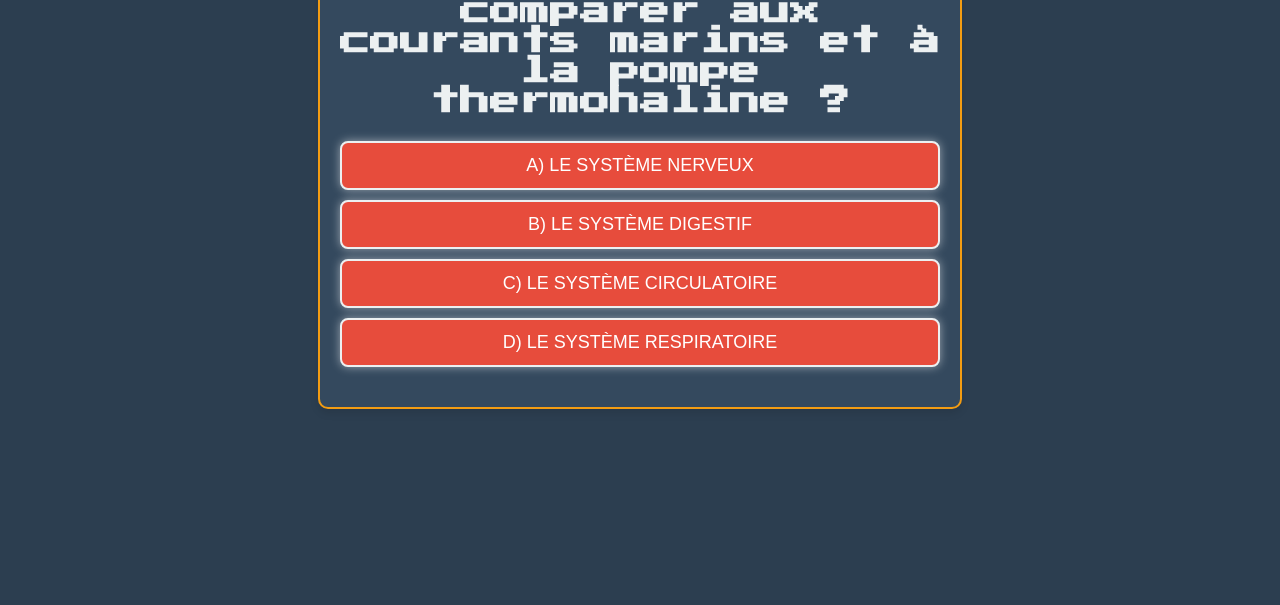
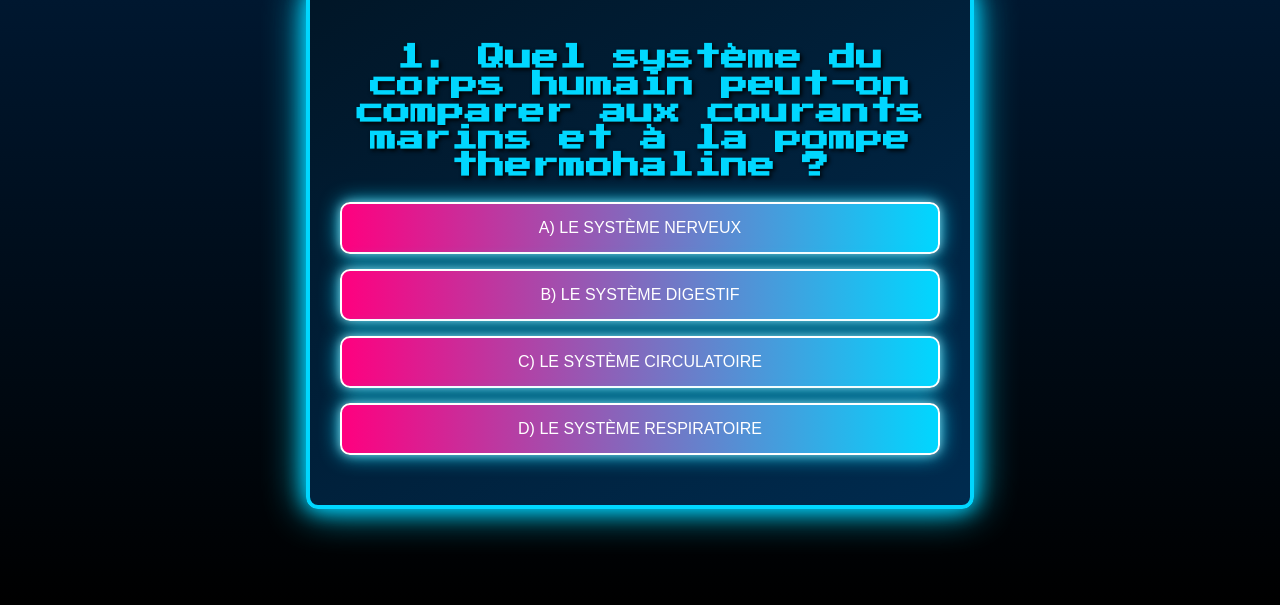
Before and after one commit to Guyliane03/projet-nuit-info-2024, a plain HTML site: page src/quizz/quizz_index.html in a window 1280 px wide. Shown: the part 195-800 px from the top of the page. Drawn offline with Linux system fonts and the light colour scheme.

Commit message:
Update quizz_style.css
retro gamin on

```diff
--- a/src/quizz/quizz_style.css
+++ b/src/quizz/quizz_style.css
@@ -3,44 +3,63 @@
 
 body {
     font-family: 'Press Start 2P', cursive; /* Police pixelisée */
-    margin: 20px;
-    background-color: #2c3e50; /* Fond sombre pour l'effet rétro */
-    color: #fff; /* Texte en blanc pour contraster avec le fond sombre */
+    margin: 0;
+    padding: 0;
+    background: linear-gradient(180deg, #001f3f, #000); /* Dégradé sombre pour l'effet arcade */
+    color: #fff; /* Texte blanc */
+    text-shadow: 1px 1px 2px #000; /* Légère ombre pour le texte */
+    display: flex;
+    justify-content: center;
+    align-items: center;
+    flex-direction: column;
+    height: 100vh;
 }
 
 h1 {
     text-align: center;
-    color: #f39c12; /* Couleur néon orange pour le titre */
-    font-size: 36px;
-    text-shadow: 2px 2px 4px #000000; /* Ombre portée pour un effet rétro */
+    color: #ff007f; /* Couleur néon rose */
+    font-size: 40px;
+    text-shadow: 3px 3px 6px #ff007f, 0 0 10px #ff007f, 0 0 20px #ff007f; /* Effet lumineux */
+    margin-bottom: 20px;
+}
+
+#quiz-container {
+    max-width: 600px;
+    margin: 20px auto;
+    padding: 30px;
+    background: linear-gradient(145deg, #011627, #002b4f); /* Nouveau dégradé bleu sombre */
+    border-radius: 12px;
+    border: 4px solid #00d7ff; /* Bordure néon cyan */
+    box-shadow: 0 0 20px #00d7ff, 0 0 40px #00d7ff; /* Effet lumineux cyan */
 }
 
 .question {
     margin-bottom: 20px;
-    font-size: 20px;
-    color: #ecf0f1; /* Texte en gris clair pour les questions */
+    font-size: 18px;
+    color: #00d7ff; /* Couleur néon cyan */
     text-align: center;
+    text-shadow: 2px 2px 4px #000;
 }
 
 .choices button {
-    margin: 10px 0;
+    margin: 15px 0;
     display: block;
-    padding: 12px;
+    padding: 15px;
     width: 100%;
-    background-color: #e74c3c; /* Rouge néon pour les boutons */
+    background: linear-gradient(90deg, #ff007f, #00d7ff);
     color: #fff;
-    border: 2px solid #ecf0f1; /* Bordure blanche */
-    border-radius: 8px;
-    font-size: 18px;
-    text-transform: uppercase; /* Texte en majuscules pour un style arcade */
+    border: 2px solid #fff; /* Bordure blanche */
+    border-radius: 10px;
+    font-size: 16px;
+    text-transform: uppercase; /* Texte en majuscules */
     cursor: pointer;
-    box-shadow: 0 0 10px rgba(255, 255, 255, 0.5); /* Effet lumineux */
+    box-shadow: 0 0 10px rgba(255, 255, 255, 0.5), 0 0 20px #00d7ff; /* Effet lumineux */
     transition: all 0.3s ease;
 }
 
 .choices button:hover {
-    background-color: #f39c12; /* Changement de couleur au survol */
-    box-shadow: 0 0 15px rgba(243, 156, 18, 0.8); /* Effet lumineux plus fort */
+    background: linear-gradient(90deg, #00d7ff, #ff007f); /* Dégradé inversé au survol */
+    box-shadow: 0 0 15px #00d7ff, 0 0 30px #ff007f;
     transform: scale(1.1); /* Légère animation de zoom */
 }
 
@@ -49,41 +68,34 @@ h1 {
     font-weight: bold;
     font-size: 20px;
     text-align: center;
-    text-shadow: 1px 1px 2px #000000; /* Ombre portée pour le texte */
-}
-
-#quiz-container {
-    max-width: 600px;
-    margin: 0 auto;
-    padding: 20px;
-    background-color: #34495e; /* Fond gris foncé pour le conteneur */
-    border-radius: 10px;
-    box-shadow: 0 4px 8px rgba(0, 0, 0, 0.1);
-    border: 2px solid #f39c12; /* Bordure néon */
 }
 
 .feedback.correct {
-    color: #2ecc71; /* Vert néon pour la bonne réponse */
+    color: #00ff6a; /* Vert néon pour la bonne réponse */
+    text-shadow: 0 0 10px #00ff6a, 0 0 20px #00ff6a;
 }
 
 .feedback.incorrect {
-    color: #e74c3c; /* Rouge néon pour la mauvaise réponse */
+    color: #ff007f; /* Rouge néon pour la mauvaise réponse */
+    text-shadow: 0 0 10px #ff007f, 0 0 20px #ff007f;
 }
 
 button {
-    background-color: #e74c3c; /* Rouge néon pour les boutons */
+    background: #ff007f; /* Couleur néon rose */
     color: white;
-    border: 2px solid #ecf0f1; /* Bordure blanche */
-    border-radius: 8px;
-    padding: 10px;
+    border: 2px solid #fff; /* Bordure blanche */
+    border-radius: 10px;
+    padding: 15px;
     font-size: 18px;
     cursor: pointer;
-    box-shadow: 0 0 10px rgba(255, 255, 255, 0.5); /* Effet lumineux */
+    box-shadow: 0 0 10px #ff007f, 0 0 20px #ff007f; /* Effet lumineux rose */
     transition: all 0.3s ease;
+    display: block; /* Bouton centré */
+    margin: 20px auto; /* Marges automatiques pour le centrer */
 }
 
 button:hover {
-    background-color: #f39c12; /* Jaune néon au survol */
-    box-shadow: 0 0 15px rgba(243, 156, 18, 0.8); /* Effet lumineux plus fort */
-    transform: scale(1.1); /* Effet zoom */
+    background: #e60073; /* Couleur rose foncée au survol */
+    box-shadow: 0 0 15px #e60073, 0 0 30px #ff007f;
+    transform: scale(1.1);
 }
```
